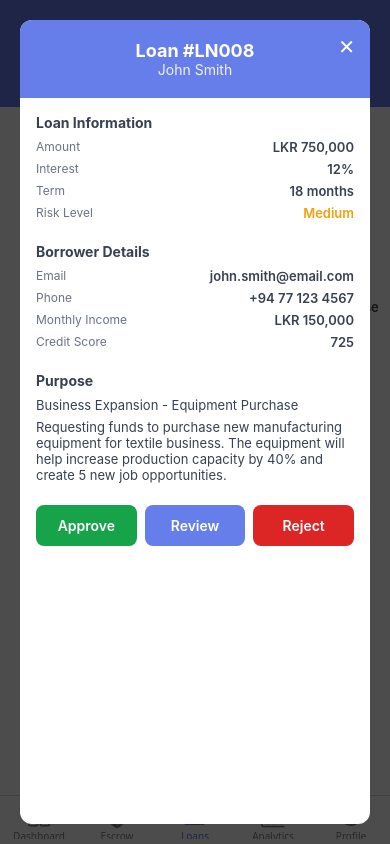
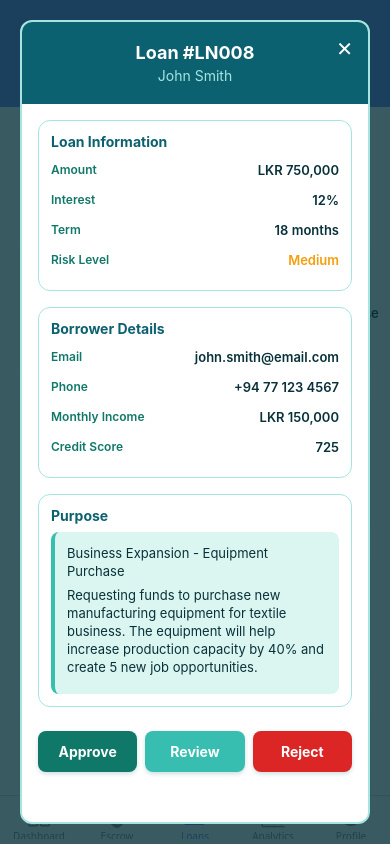
Before and after one commit to madubashinii/QuickRupi, a React Native app: screen /Loans in a window 390 px wide. Both pictures are taken after a click on the element 195 px from the left and 298 px from the top of the page. Built offline with nearby package versions, Linux system fonts and the light colour scheme.

Commit message:
styles : refactor admin component styles

```diff
--- a/components/admin/AdminFilterTabs.js
+++ b/components/admin/AdminFilterTabs.js
@@ -24,15 +24,37 @@ export default function AdminFilterTabs({ filter, setFilter }) {
 }
 
 const styles = StyleSheet.create({
-    container: { marginBottom: 16 },
-    row: { flexDirection: "row", gap: 8 },
+    container: {
+        marginBottom: 16
+    },
+    row: {
+        flexDirection: "row",
+        gap: 8
+    },
     tab: {
         paddingVertical: 8,
         paddingHorizontal: 16,
         borderRadius: 20,
-        backgroundColor: "#f8fafc",
+        backgroundColor: "#dbf5f0",
+        borderWidth: 1,
+        borderColor: "#a4e5e0",
     },
-    activeTab: { backgroundColor: "#667eea" },
-    tabText: { fontSize: 12, color: "#6b7280" },
-    activeText: { color: "#fff", fontWeight: "600" },
+    activeTab: {
+        backgroundColor: "#0c6170",
+        borderColor: "#37beb0",
+        shadowColor: "#0c6170",
+        shadowOffset: { width: 0, height: 2 },
+        shadowOpacity: 0.3,
+        shadowRadius: 4,
+        elevation: 3
+    },
+    tabText: {
+        fontSize: 12,
+        color: "#107869",
+        fontWeight: "600"
+    },
+    activeText: {
+        color: "#fff",
+        fontWeight: "700"
+    },
 });
--- a/components/admin/AdminLoanCard.js
+++ b/components/admin/AdminLoanCard.js
@@ -4,10 +4,10 @@ import { View, Text, StyleSheet, TouchableOpacity } from "react-native";
 export default function AdminLoanCard({ loan, onPress }) {
     const statusColors = {
         pending: { border: "#f59e0b", badge: "#fef3c7", text: "#d97706" },
-        approved: { border: "#16a34a", badge: "#dcfce7", text: "#16a34a" },
-        ongoing: { border: "#2563eb", badge: "#dbeafe", text: "#2563eb" },
+        approved: { border: "#5cd85a", badge: "#a4e5e0", text: "#107869" }, // Lime Green & Tiffany Blue
+        ongoing: { border: "#37beb0", badge: "#dbf5f0", text: "#0c6170" }, // Blue Green & Baby Blue
         rejected: { border: "#dc2626", badge: "#fee2e2", text: "#dc2626" },
-        completed: { border: "#7c3aed", badge: "#f3e8ff", text: "#7c3aed" },
+        completed: { border: "#107869", badge: "#a4e5e0", text: "#1a5653" }, // Teal Green & Tiffany Blue
     };
 
     const colors = statusColors[loan.status] || statusColors.pending;
@@ -44,18 +44,50 @@ export default function AdminLoanCard({ loan, onPress }) {
 
 const styles = StyleSheet.create({
     card: {
+        backgroundColor: "#fff",
         borderWidth: 2,
+        borderColor: "#a4e5e0",
         borderRadius: 12,
         padding: 16,
         marginBottom: 12,
         borderLeftWidth: 4,
+        shadowColor: "#0c6170",
+        shadowOffset: { width: 0, height: 2 },
+        shadowOpacity: 0.1,
+        shadowRadius: 4,
+        elevation: 2,
     },
-    header: { flexDirection: "row", justifyContent: "space-between", marginBottom: 12 },
-    loanId: { fontWeight: "700", fontSize: 16, color: "#374151" },
-    amount: { fontWeight: "700", fontSize: 18, color: "#667eea" },
-    details: { flexDirection: "row", justifyContent: "space-between" },
-    label: { fontSize: 12, color: "#6b7280" },
-    value: { fontSize: 13, fontWeight: "600", color: "#374151" },
+    header: {
+        flexDirection: "row",
+        justifyContent: "space-between",
+        marginBottom: 12
+    },
+    loanId: {
+        fontWeight: "700",
+        fontSize: 16,
+        color: "#08313a"
+    },
+    amount: {
+        fontWeight: "700",
+        fontSize: 18,
+        color: "#0c6170"
+    },
+    details: {
+        flexDirection: "row",
+        justifyContent: "space-between",
+        marginBottom: 8
+    },
+    label: {
+        fontSize: 12,
+        color: "#107869",
+        fontWeight: "600",
+        marginBottom: 4
+    },
+    value: {
+        fontSize: 13,
+        fontWeight: "600",
+        color: "#08313a"
+    },
     badge: {
         marginTop: 8,
         paddingVertical: 4,
--- a/components/admin/AdminLoanModal.js
+++ b/components/admin/AdminLoanModal.js
@@ -106,7 +106,7 @@ export default function AdminLoanModal({ loan, onClose, onUpdate }) {
                                         {
                                             color:
                                                 loan.riskLevel === "Low"
-                                                    ? "#16a34a"
+                                                    ? "#5cd85a" // Lime Green
                                                     : loan.riskLevel === "Medium"
                                                         ? "#f59e0b"
                                                         : "#dc2626",
@@ -142,27 +142,31 @@ export default function AdminLoanModal({ loan, onClose, onUpdate }) {
                         {/* Purpose */}
                         <View style={styles.section}>
                             <Text style={styles.sectionTitle}>Purpose</Text>
+                            <View style={styles.purposeBox}>
                                 <Text style={styles.desc}>{loan.purpose}</Text>
                                 <Text style={styles.desc}>{loan.description}</Text>
+                            </View>
                         </View>
 
                         {/* Repayment progress */}
                         {loan.status === "ongoing" && loan.repaymentSchedule && (
                             <View style={styles.section}>
                                 <Text style={styles.sectionTitle}>Repayment Progress</Text>
+                                <View style={styles.progressBox}>
                                     {loan.repaymentSchedule.map((p, idx) => (
                                         <View key={idx} style={styles.infoRow}>
-                                        <Text>{p.month}</Text>
-                                        <Text>
+                                            <Text style={styles.label}>{p.month}</Text>
+                                            <Text style={styles.value}>
                                                 LKR {p.amount.toLocaleString()} •{" "}
                                                 <Text
                                                     style={{
                                                         color:
                                                             p.status === "paid"
-                                                            ? "#16a34a"
+                                                                ? "#5cd85a" // Lime Green
                                                                 : p.status === "pending"
                                                                     ? "#d97706"
                                                                     : "#dc2626",
+                                                        fontWeight: "700"
                                                     }}
                                                 >
                                                     {p.status.toUpperCase()}
@@ -170,6 +174,7 @@ export default function AdminLoanModal({ loan, onClose, onUpdate }) {
                                             </Text>
                                         </View>
                                     ))}
+                                </View>
                             </View>
                         )}
 
@@ -211,23 +216,123 @@ export default function AdminLoanModal({ loan, onClose, onUpdate }) {
 }
 
 const styles = StyleSheet.create({
-    overlay: { flex: 1, backgroundColor: "rgba(0,0,0,0.7)", justifyContent: "center" },
-    modal: { margin: 20, backgroundColor: "#fff", borderRadius: 12, overflow: "hidden", flex: 1 },
-    header: { padding: 20, backgroundColor: "#667eea", alignItems: "center" },
-    headerTitle: { fontSize: 18, fontWeight: "700", color: "#fff" },
-    headerSubtitle: { fontSize: 14, color: "#f0f0f0" },
-    closeBtn: { position: "absolute", top: 15, right: 15 },
-    body: { padding: 16 },
-    section: { marginBottom: 16 },
-    sectionTitle: { fontWeight: "700", fontSize: 14, marginBottom: 8, color: "#374151" },
-    infoRow: { flexDirection: "row", justifyContent: "space-between", marginBottom: 6 },
-    label: { fontSize: 12, color: "#6b7280" },
-    value: { fontSize: 13, fontWeight: "600", color: "#374151" },
-    desc: { fontSize: 13, color: "#374151", marginBottom: 6 },
-    actions: { flexDirection: "row", flexWrap: "wrap", gap: 8 },
-    btn: { flex: 1, padding: 12, borderRadius: 8, alignItems: "center" },
-    btnText: { color: "#fff", fontWeight: "600" },
-    approve: { backgroundColor: "#16a34a" },
-    reject: { backgroundColor: "#dc2626" },
-    review: { backgroundColor: "#667eea" },
+    overlay: {
+        flex: 1,
+        backgroundColor: "rgba(8, 49, 58, 0.8)",
+        justifyContent: "center"
+    },
+    modal: {
+        margin: 20,
+        backgroundColor: "#dbf5f0",
+        borderRadius: 12,
+        overflow: "hidden",
+        flex: 1,
+        borderWidth: 2,
+        borderColor: "#a4e5e0"
+    },
+    header: {
+        padding: 20,
+        backgroundColor: "#0c6170",
+        alignItems: "center"
+    },
+    headerTitle: {
+        fontSize: 18,
+        fontWeight: "700",
+        color: "#fff"
+    },
+    headerSubtitle: {
+        fontSize: 14,
+        color: "#a4e5e0",
+        marginTop: 4
+    },
+    closeBtn: {
+        position: "absolute",
+        top: 15,
+        right: 15
+    },
+    body: {
+        padding: 16,
+        backgroundColor: "#fff"
+    },
+    section: {
+        marginBottom: 16,
+        backgroundColor: "#fff",
+        borderRadius: 12,
+        padding: 12,
+        borderWidth: 1,
+        borderColor: "#a4e5e0"
+    },
+    sectionTitle: {
+        fontWeight: "700",
+        fontSize: 14,
+        marginBottom: 8,
+        color: "#0c6170"
+    },
+    infoRow: {
+        flexDirection: "row",
+        justifyContent: "space-between",
+        marginBottom: 6,
+        paddingVertical: 4
+    },
+    label: {
+        fontSize: 12,
+        color: "#107869",
+        fontWeight: "600"
+    },
+    value: {
+        fontSize: 13,
+        fontWeight: "600",
+        color: "#08313a"
+    },
+    purposeBox: {
+        backgroundColor: "#dbf5f0",
+        padding: 12,
+        borderRadius: 8,
+        borderLeftWidth: 4,
+        borderLeftColor: "#37beb0"
+    },
+    progressBox: {
+        backgroundColor: "#dbf5f0",
+        padding: 12,
+        borderRadius: 8
+    },
+    desc: {
+        fontSize: 13,
+        color: "#08313a",
+        marginBottom: 6,
+        lineHeight: 18
+    },
+    actions: {
+        flexDirection: "row",
+        flexWrap: "wrap",
+        gap: 8,
+        marginTop: 8,
+        marginBottom: 20
+    },
+    btn: {
+        flex: 1,
+        padding: 12,
+        borderRadius: 8,
+        alignItems: "center",
+        minWidth: "30%",
+        shadowColor: "#0c6170",
+        shadowOffset: { width: 0, height: 2 },
+        shadowOpacity: 0.2,
+        shadowRadius: 4,
+        elevation: 3
+    },
+    btnText: {
+        color: "#fff",
+        fontWeight: "700",
+        fontSize: 14
+    },
+    approve: {
+        backgroundColor: "#107869"
+    },
+    reject: {
+        backgroundColor: "#dc2626"
+    },
+    review: {
+        backgroundColor: "#37beb0"
+    },
 });
--- a/components/admin/AdminPieChart.js
+++ b/components/admin/AdminPieChart.js
@@ -35,7 +35,11 @@ export default function AdminPieChart({ size = 120, strokeWidth = 20, data }) {
                 </G>
             </Svg>
 
-            <View style={[styles.center, { width: radius * 2, height: radius * 2, borderRadius: radius }]}>
+            <View style={[styles.center, {
+                width: radius * 2,
+                height: radius * 2,
+                borderRadius: radius
+            }]}>
                 <Text style={styles.text}>
                     {data[0].percent + data[1].percent + data[2].percent}%
                 </Text>
@@ -45,12 +49,27 @@ export default function AdminPieChart({ size = 120, strokeWidth = 20, data }) {
 }
 
 const styles = StyleSheet.create({
-    container: { alignItems: "center", justifyContent: "center" },
+    container: {
+        alignItems: "center",
+        justifyContent: "center",
+        marginVertical: 20
+    },
     center: {
         position: "absolute",
         justifyContent: "center",
         alignItems: "center",
-        backgroundColor: "#fff",
+        backgroundColor: "#dbf5f0",
+        borderWidth: 3,
+        borderColor: "#a4e5e0",
+        shadowColor: "#0c6170",
+        shadowOffset: { width: 0, height: 2 },
+        shadowOpacity: 0.1,
+        shadowRadius: 4,
+        elevation: 3,
     },
-    text: { fontSize: 18, fontWeight: "700" },
+    text: {
+        fontSize: 18,
+        fontWeight: "700",
+        color: "#0c6170",
+    },
 });
```
Also changed, not shown: components/admin/AdminStatCard.js (+17 -4 lines). Lines whose indentation alone changed are shown as unchanged.
